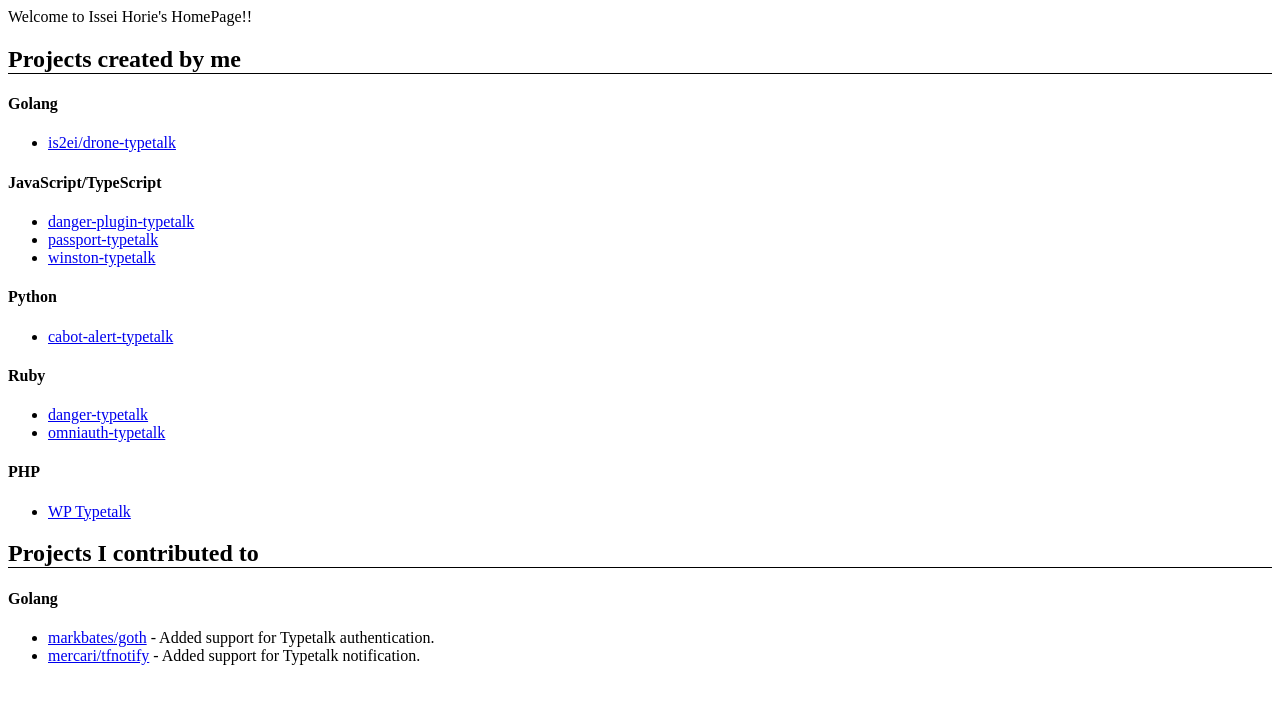
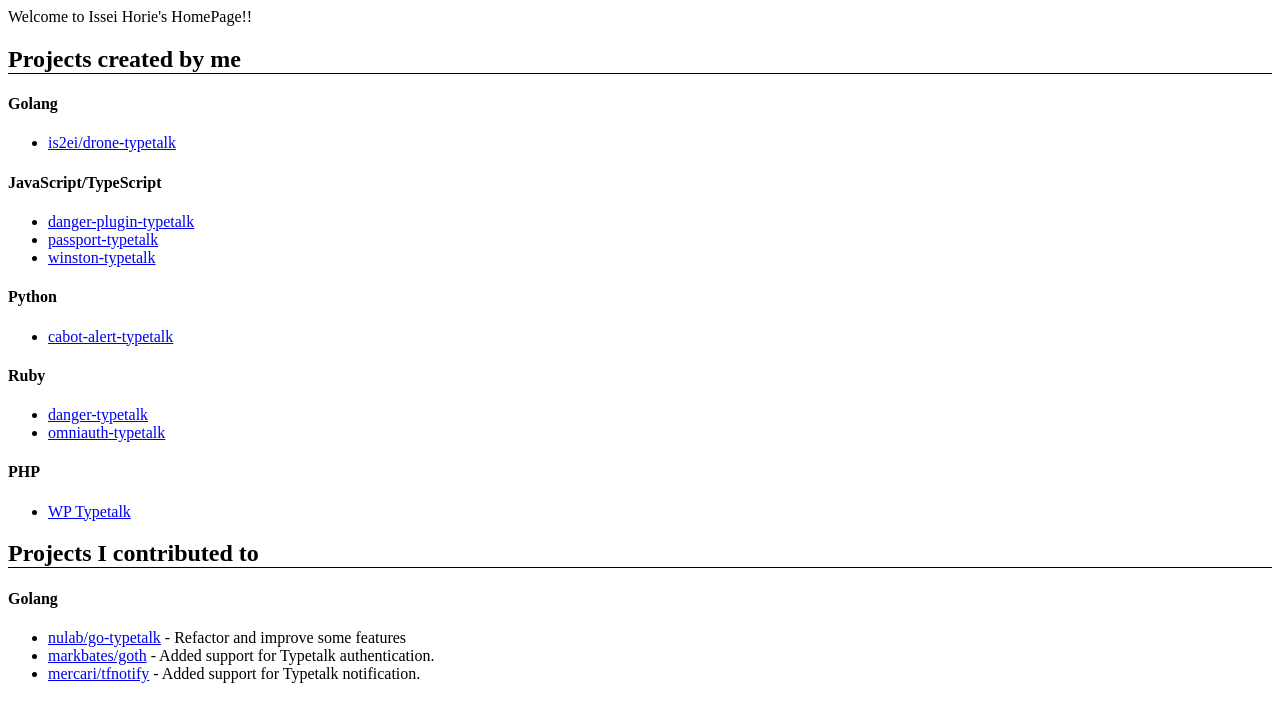
Before and after one commit to is2ei/site, a plain HTML site: page index.html in a window 1280 px wide. Drawn offline with Linux system fonts and the light colour scheme.

Commit message:
Added nulab/go-typetalk

```diff
--- a/index.html
+++ b/index.html
@@ -34,6 +34,7 @@
 
 <h4>Golang</h4>
 <ul>
+    <li><a href="https://github.com/nulab/go-typetalk" target="_blank">nulab/go-typetalk</a> - Refactor and improve some features</li>
     <li><a href="https://github.com/markbates/goth" target="_blank">markbates/goth</a> - Added support for Typetalk authentication.</li>
     <li><a href="https://github.com/mercari/tfnotify/pulls" target="_blank">mercari/tfnotify</a> - Added support for Typetalk notification.</li>
 </ul>
```
